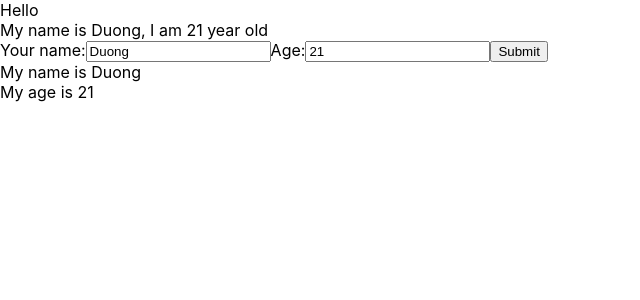
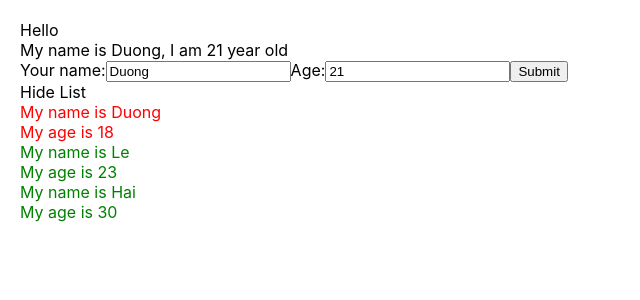
Before and after one commit to haiduong1706/react-prj, a React (Create React App) app: page / in a window 1280 px wide. Shown: the top 300 px of the page, without its empty margins (0-640 px from the left). Built offline with nearby package versions, Linux system fonts and the light colour scheme.

Commit message:
cau dieu kien

```diff
--- a/src/App.css
+++ b/src/App.css
@@ -1,14 +1,21 @@
+.red {
+  color: red;
+}
+.green {
+  color: green;
+}
 body {
+  padding: 20px;
   margin: 0;
-  font-family: -apple-system, BlinkMacSystemFont, 'Segoe UI', 'Roboto', 'Oxygen',
-    'Ubuntu', 'Cantarell', 'Fira Sans', 'Droid Sans', 'Helvetica Neue',
+  font-family: -apple-system, BlinkMacSystemFont, "Segoe UI", "Roboto", "Oxygen",
+    "Ubuntu", "Cantarell", "Fira Sans", "Droid Sans", "Helvetica Neue",
     sans-serif;
   -webkit-font-smoothing: antialiased;
   -moz-osx-font-smoothing: grayscale;
 }
 
 code {
-  font-family: source-code-pro, Menlo, Monaco, Consolas, 'Courier New',
+  font-family: source-code-pro, Menlo, Monaco, Consolas, "Courier New",
     monospace;
 }
 
--- a/src/components/DisplayInfor.js
+++ b/src/components/DisplayInfor.js
@@ -1,12 +1,42 @@
 import React from "react";
 
 class DisplayInfor extends React.Component {
+  state = {
+    isShowList: true,
+  };
+  handleShow = () => {
+    this.setState({
+      isShowList: !this.state.isShowList,
+    });
+  };
   render() {
-    const {name, age} = this.props
+    const { listUsers } = this.props;
+    // console.log(listUsers);
     return (
       <div>
-        <div>My name is {name}</div>
-        <div>My age is {age}</div>
+        <div>
+          <span
+            onClick={() => {
+              this.handleShow();
+            }}
+          >
+            {this.state.isShowList === true ? "Hide List" : "Show List"}
+          </span>
+        </div>
+        {listUsers.map((user, index) => {
+          console.log(user);
+
+          return (
+            <div>
+              {this.state.isShowList && (
+                <div key={user.id} className={+user.age > 18 ? "green" : "red"}>
+                  <div> My name is {user.name}</div>
+                  <div> My age is {user.age}</div>
+                </div>
+              )}
+            </div>
+          );
+        })}
       </div>
     );
   }
--- a/src/components/MyComponents.js
+++ b/src/components/MyComponents.js
@@ -3,14 +3,19 @@ import UserInfor from "./UserInfor";
 import DisplayInfor from "./DisplayInfor";
 
 class MyComponent extends React.Component {
-
-
+  state = {
+    listUsers: [
+      { id: 1, name: "Duong", age: "18" },
+      { id: 2, name: "Le", age: "23" },
+      { id: 3, name: "Hai", age: "30" },
+    ],
+  };
   //JSX
   render() {
     return (
       <div>
-        <UserInfor/>
-        <DisplayInfor name={"Duong"} age={21} />
+        <UserInfor />
+        <DisplayInfor listUsers={this.state.listUsers}/>
       </div>
     );
   }
--- a/src/index.js
+++ b/src/index.js
@@ -8,9 +8,9 @@ import store from './redux/store';
 const root = ReactDOM.createRoot(document.getElementById('root'));
 root.render(
   <Provider store={store}>
-    <React.StrictMode>
+    {/* <React.StrictMode> */}
       <App />
-    </React.StrictMode>
+    {/* </React.StrictMode> */}
   </Provider>
 );
 
```
